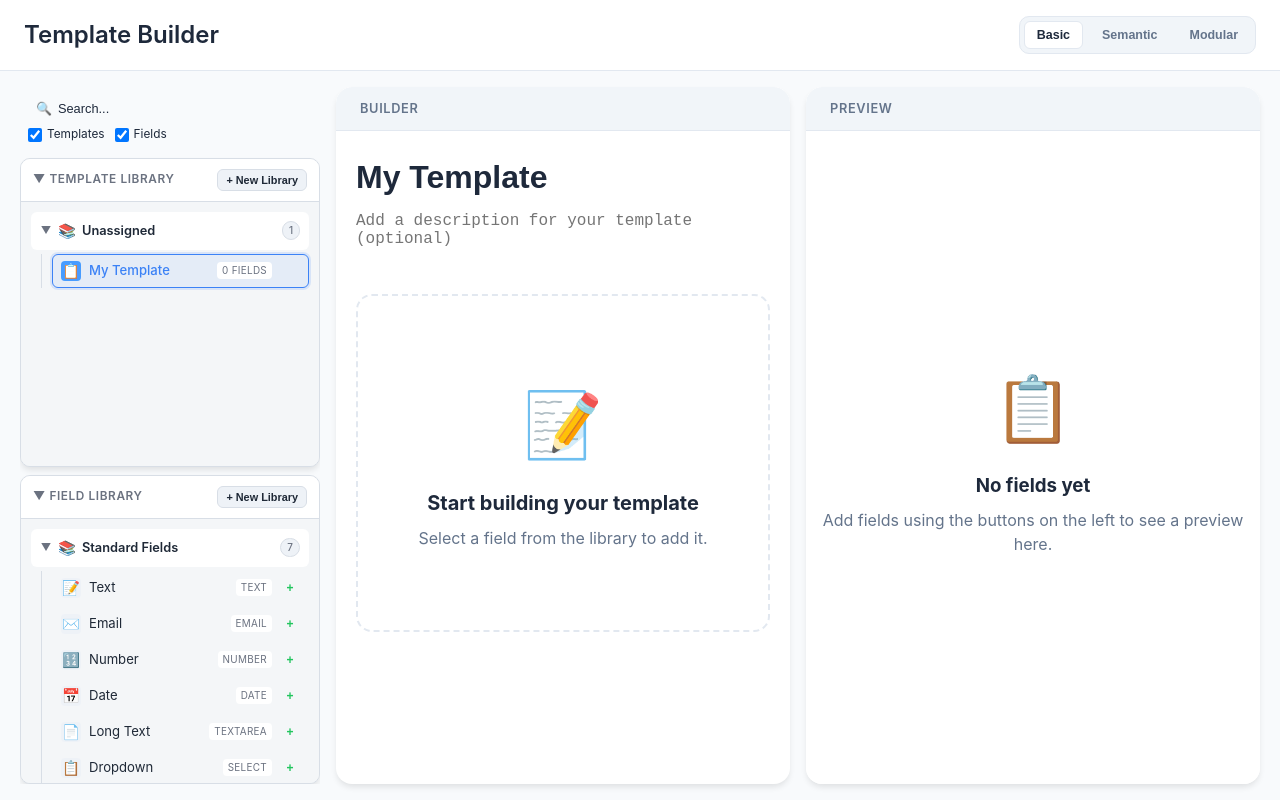
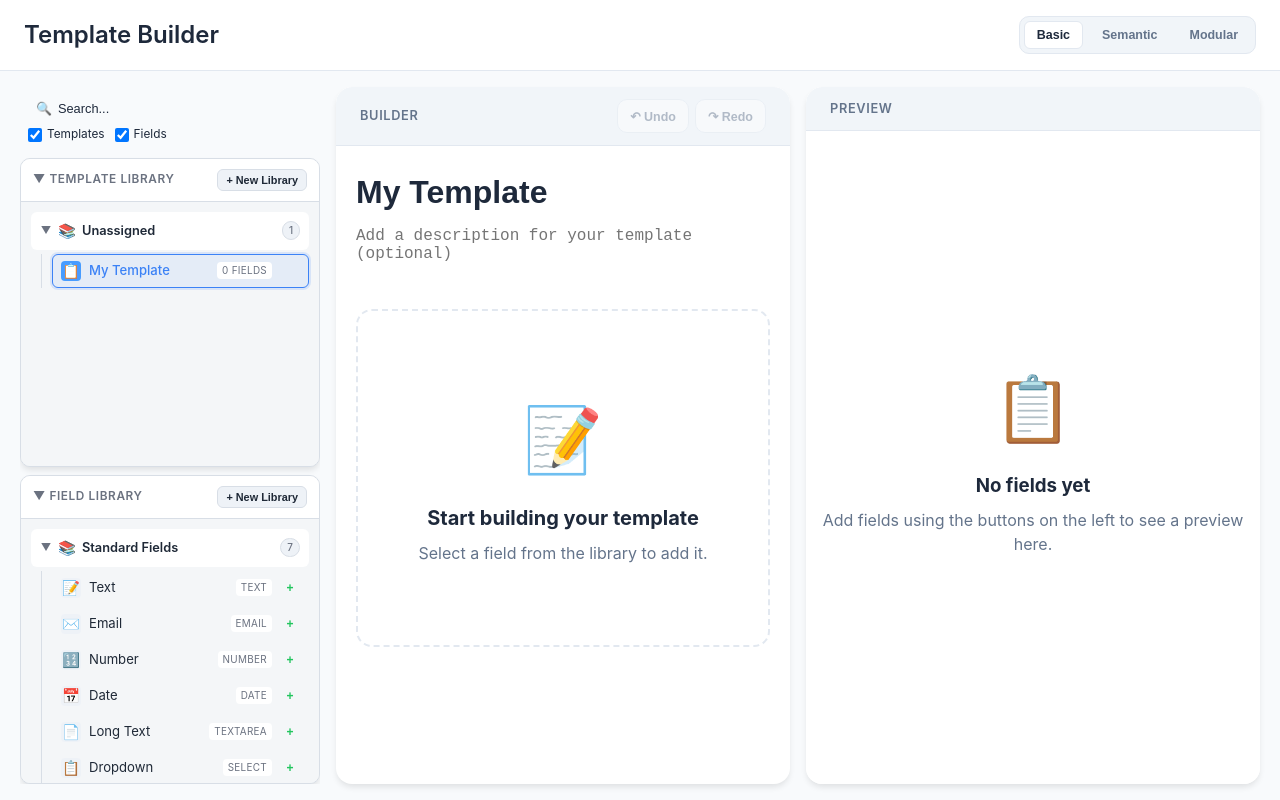
Before and after one commit to ckindermann/cedar-prototype, a React app: page / in a window 1280 px wide. Built offline with nearby package versions, Linux system fonts and the light colour scheme; the HTML template or start-up script is replaced by a standard one.

Commit message:
Add undo/redo

```diff
--- a/src/App.css
+++ b/src/App.css
@@ -302,14 +302,57 @@ body {
   flex-shrink: 0;
 }
 
+.builder-panel-controls {
+  margin-left: auto;
+  display: flex;
+  align-items: center;
+  gap: 8px;
+  text-transform: none;
+  letter-spacing: normal;
+}
+
 .builder-panel-header .version-control {
   margin-left: auto;
   text-transform: none;
   letter-spacing: normal;
 }
 
+.builder-panel-controls .version-control {
+  margin-left: 0;
+}
+
 .builder-panel-header .version-dropdown-trigger {
   min-width: 150px;
+}
+
+.history-control {
+  display: inline-flex;
+  align-items: center;
+  gap: 6px;
+}
+
+.history-button {
+  height: 34px;
+  padding: 0 12px;
+  border: 1px solid var(--border-color);
+  border-radius: var(--radius-md);
+  background: var(--bg-white);
+  color: var(--text-secondary);
+  font-size: 0.78rem;
+  font-weight: 600;
+  cursor: pointer;
+  transition: border-color 0.2s ease, background 0.2s ease, color 0.2s ease;
+}
+
+.history-button:hover:not(:disabled) {
+  border-color: var(--text-muted);
+  background: var(--bg-light);
+  color: var(--text-primary);
+}
+
+.history-button:disabled {
+  opacity: 0.45;
+  cursor: not-allowed;
 }
 
 .split-panel .form-canvas {
--- a/src/App.tsx
+++ b/src/App.tsx
@@ -1,4 +1,4 @@
-import { useState } from 'react'
+import { useEffect, useRef, useState } from 'react'
 import { FormBuilder } from './components/FormBuilder'
 import type {
   BuilderProfile,
@@ -15,6 +15,45 @@ import './App.css'
 const generateId = () => Math.random().toString(36).substring(2, 11);
 const deepClone = <T,>(value: T): T => JSON.parse(JSON.stringify(value));
 const DEFAULT_SELECT_OPTIONS = ['Option 1', 'Option 2', 'Option 3'];
+const HISTORY_LIMIT = 200;
+type HistoryChangeType = 'text' | 'non-text';
+
+interface AppSnapshot {
+  customFields: CustomFieldType[];
+  customFieldVersions: Record<string, CustomFieldVersion[]>;
+  fieldLibraries: FieldLibrary[];
+  templates: FormSchema[];
+  templateVersions: Record<string, TemplateVersion[]>;
+  activeTemplateId: string;
+  templateLibraries: TemplateLibrary[];
+}
+
+const stripFieldForTextDiff = (field: FormField): FormField => ({
+  ...field,
+  label: '',
+  description: '',
+  placeholder: '',
+  nameIri: '',
+  nameIriLabel: '',
+  options: field.options ? [] : undefined,
+});
+
+const stripTemplateForTextDiff = (template: FormSchema): FormSchema => ({
+  ...template,
+  title: '',
+  description: '',
+  nameIri: '',
+  nameIriLabel: '',
+  fields: template.fields.map(stripFieldForTextDiff),
+});
+
+const isTemplateTextOnlyChange = (previous: FormSchema, next: FormSchema): boolean => {
+  const previousCore = stripTemplateForTextDiff(previous);
+  const nextCore = stripTemplateForTextDiff(next);
+
+  if (JSON.stringify(previousCore) !== JSON.stringify(nextCore)) return false;
+  return JSON.stringify(previous) !== JSON.stringify(next);
+};
 
 const buildLatestTemplateVersionMap = (
   templates: FormSchema[],
@@ -189,8 +228,111 @@ function App() {
   });
   const [activeTemplateId, setActiveTemplateId] = useState<string>(initialTemplate.id);
   const [templateLibraries, setTemplateLibraries] = useState<TemplateLibrary[]>([]);
+  const [undoStack, setUndoStack] = useState<AppSnapshot[]>([]);
+  const [redoStack, setRedoStack] = useState<AppSnapshot[]>([]);
+  const lastHistoryChangeTypeRef = useRef<HistoryChangeType | null>(null);
+
+  const createSnapshot = (): AppSnapshot => ({
+    customFields: deepClone(customFields),
+    customFieldVersions: deepClone(customFieldVersions),
+    fieldLibraries: deepClone(fieldLibraries),
+    templates: deepClone(templates),
+    templateVersions: deepClone(templateVersions),
+    activeTemplateId,
+    templateLibraries: deepClone(templateLibraries),
+  });
+
+  const applySnapshot = (snapshot: AppSnapshot) => {
+    setCustomFields(deepClone(snapshot.customFields));
+    setCustomFieldVersions(deepClone(snapshot.customFieldVersions));
+    setFieldLibraries(deepClone(snapshot.fieldLibraries));
+    setTemplates(deepClone(snapshot.templates));
+    setTemplateVersions(deepClone(snapshot.templateVersions));
+    setActiveTemplateId(snapshot.activeTemplateId);
+    setTemplateLibraries(deepClone(snapshot.templateLibraries));
+  };
+
+  const recordHistory = (changeType: HistoryChangeType = 'non-text') => {
+    if (changeType === 'text' && lastHistoryChangeTypeRef.current === 'text') {
+      return;
+    }
+
+    const snapshot = createSnapshot();
+    setUndoStack((prev) => {
+      const next = [...prev, snapshot];
+      return next.length > HISTORY_LIMIT
+        ? next.slice(next.length - HISTORY_LIMIT)
+        : next;
+    });
+    setRedoStack([]);
+    lastHistoryChangeTypeRef.current = changeType;
+  };
+
+  const handleUndo = () => {
+    if (undoStack.length === 0) return;
+    const previousSnapshot = undoStack[undoStack.length - 1];
+    const currentSnapshot = createSnapshot();
+
+    setUndoStack((prev) => prev.slice(0, -1));
+    setRedoStack((prev) => {
+      const next = [...prev, currentSnapshot];
+      return next.length > HISTORY_LIMIT
+        ? next.slice(next.length - HISTORY_LIMIT)
+        : next;
+    });
+    applySnapshot(previousSnapshot);
+    lastHistoryChangeTypeRef.current = null;
+  };
+
+  const handleRedo = () => {
+    if (redoStack.length === 0) return;
+    const nextSnapshot = redoStack[redoStack.length - 1];
+    const currentSnapshot = createSnapshot();
+
+    setRedoStack((prev) => prev.slice(0, -1));
+    setUndoStack((prev) => {
+      const next = [...prev, currentSnapshot];
+      return next.length > HISTORY_LIMIT
+        ? next.slice(next.length - HISTORY_LIMIT)
+        : next;
+    });
+    applySnapshot(nextSnapshot);
+    lastHistoryChangeTypeRef.current = null;
+  };
+
+  useEffect(() => {
+    const handleGlobalKeyDown = (event: KeyboardEvent) => {
+      if (!(event.metaKey || event.ctrlKey)) return;
+
+      const target = event.target as HTMLElement | null;
+      const targetTag = target?.tagName?.toLowerCase();
+      const isTypingTarget = !!target?.isContentEditable ||
+        targetTag === 'input' ||
+        targetTag === 'textarea' ||
+        targetTag === 'select';
+      if (isTypingTarget) return;
+
+      const key = event.key.toLowerCase();
+      const isUndoKey = key === 'z' && !event.shiftKey;
+      const isRedoKey = (key === 'z' && event.shiftKey) || key === 'y';
+
+      if (isUndoKey && undoStack.length > 0) {
+        event.preventDefault();
+        handleUndo();
+      }
+
+      if (isRedoKey && redoStack.length > 0) {
+        event.preventDefault();
+        handleRedo();
+      }
+    };
+
+    window.addEventListener('keydown', handleGlobalKeyDown);
+    return () => window.removeEventListener('keydown', handleGlobalKeyDown);
+  }, [undoStack.length, redoStack.length, undoStack, redoStack]);
 
   const handleSaveCustomField = (field: CustomFieldType, profile: BuilderProfile) => {
+    recordHistory();
     const savedAt = new Date().toISOString();
     const currentVersion = customFields.find((f) => f.id === field.id)?.version || 0;
     const nextVersion = currentVersion + 1 || 1;
@@ -241,6 +383,7 @@ function App() {
   };
 
   const handleSaveLibrary = (library: FieldLibrary) => {
+    recordHistory();
     setFieldLibraries(prev => {
       const existingIndex = prev.findIndex(l => l.id === library.id);
       if (existingIndex >= 0) {
@@ -255,6 +398,12 @@ function App() {
   const activeTemplate = templates.find(t => t.id === activeTemplateId) || templates[0];
 
   const handleUpdateTemplate = (schema: FormSchema, profile: BuilderProfile) => {
+    const previousTemplate = templates.find((template) => template.id === schema.id);
+    const changeType: HistoryChangeType =
+      previousTemplate && isTemplateTextOnlyChange(previousTemplate, schema)
+        ? 'text'
+        : 'non-text';
+    recordHistory(changeType);
     if (profile === 'modular') {
       setTemplates((prev) => prev.map((template) =>
         template.id === schema.id
@@ -288,6 +437,7 @@ function App() {
   const handleSaveTemplateVersion = (templateId: string) => {
     const template = templates.find((t) => t.id === templateId);
     if (!template) return;
+    recordHistory();
 
     const savedAt = new Date().toISOString();
     const history = templateVersions[templateId] || [];
@@ -318,10 +468,12 @@ function App() {
     const history = templateVersions[templateId] || [];
     const versionItem = history.find((item) => item.version === version);
     if (!versionItem) return;
+    recordHistory();
     setTemplates(prev => prev.map(t => t.id === templateId ? deepClone(versionItem.snapshot) : t));
   };
 
   const handleCreateTemplate = (libraryId?: string) => {
+    recordHistory();
     const newTemplate: FormSchema = {
       id: generateId(),
       title: 'Untitled Template',
@@ -346,6 +498,7 @@ function App() {
   };
 
   const handleDeleteTemplate = (id: string) => {
+    recordHistory();
     setTemplates(prev => {
       const filtered = prev.filter(t => t.id !== id);
       // If we deleted the active one, switch to another
@@ -385,6 +538,7 @@ function App() {
   };
 
   const handleMoveTemplate = (templateId: string, targetLibraryId?: string) => {
+    recordHistory();
     setTemplates(prev =>
       prev.map(t =>
         t.id === templateId ? { ...t, libraryId: targetLibraryId } : t
@@ -393,6 +547,7 @@ function App() {
   };
 
   const handleSaveTemplateLibrary = (library: TemplateLibrary) => {
+    recordHistory();
     setTemplateLibraries(prev => {
       const existingIndex = prev.findIndex(l => l.id === library.id);
       if (existingIndex >= 0) {
@@ -405,6 +560,7 @@ function App() {
   };
 
   const handleMoveTemplateLibrary = (libraryId: string, targetParentId?: string) => {
+    recordHistory();
     setTemplateLibraries(prev =>
       prev.map(l =>
         l.id === libraryId ? { ...l, parentId: targetParentId } : l
@@ -413,6 +569,7 @@ function App() {
   };
 
   const handleDeleteTemplateLibrary = (id: string) => {
+    recordHistory();
     // Remove library and unassign any templates that were in it
     setTemplateLibraries(prev => prev.filter(l => l.id !== id));
     setTemplates(prev => prev.map(t =>
@@ -421,6 +578,7 @@ function App() {
   };
 
   const handleMoveCustomField = (fieldTypeId: string, targetLibraryId?: string) => {
+    recordHistory();
     setCustomFields(prev =>
       prev.map(field =>
         field.id === fieldTypeId
@@ -431,6 +589,7 @@ function App() {
   };
 
   const handleMoveFieldLibrary = (libraryId: string, targetParentId?: string) => {
+    recordHistory();
     setFieldLibraries(prev =>
       prev.map(l =>
         l.id === libraryId ? { ...l, parentId: targetParentId } : l
@@ -462,6 +621,10 @@ function App() {
         onDeleteTemplateLibrary={handleDeleteTemplateLibrary}
         onMoveCustomField={handleMoveCustomField}
         onMoveFieldLibrary={handleMoveFieldLibrary}
+        onUndo={handleUndo}
+        onRedo={handleRedo}
+        canUndo={undoStack.length > 0}
+        canRedo={redoStack.length > 0}
       />
     </div>
   );
--- a/src/components/FormBuilder.tsx
+++ b/src/components/FormBuilder.tsx
@@ -67,6 +67,10 @@ interface FormBuilderProps {
   onDeleteTemplateLibrary: (id: string) => void;
   onMoveCustomField: (fieldTypeId: string, targetLibraryId?: string) => void;
   onMoveFieldLibrary: (libraryId: string, targetParentId?: string) => void;
+  onUndo: () => void;
+  onRedo: () => void;
+  canUndo: boolean;
+  canRedo: boolean;
 }
 
 export function FormBuilder({
@@ -91,6 +95,10 @@ export function FormBuilder({
   onDeleteTemplateLibrary,
   onMoveCustomField,
   onMoveFieldLibrary,
+  onUndo,
+  onRedo,
+  canUndo,
+  canRedo,
 }: FormBuilderProps) {
   const schema = activeTemplate;
   const [focusedFieldId, setFocusedFieldId] = useState<string | null>(null);
@@ -397,6 +405,29 @@ export function FormBuilder({
     </div>
   );
 
+  const renderHistoryControls = () => (
+    <div className="history-control">
+      <button
+        type="button"
+        className="history-button"
+        onClick={onUndo}
+        disabled={!canUndo}
+        title="Undo (Ctrl/Cmd+Z)"
+      >
+        ↶ Undo
+      </button>
+      <button
+        type="button"
+        className="history-button"
+        onClick={onRedo}
+        disabled={!canRedo}
+        title="Redo (Ctrl+Y or Ctrl/Cmd+Shift+Z)"
+      >
+        ↷ Redo
+      </button>
+    </div>
+  );
+
   return (
     <div className="form-builder">
       <header className="form-builder-header">
@@ -529,7 +560,10 @@ export function FormBuilder({
           <div className="split-panel builder-panel">
             <div className="split-panel-header builder-panel-header">
               <span className="builder-panel-title">Builder</span>
-              {modularVersioningEnabled && renderVersionControl()}
+              <div className="builder-panel-controls">
+                {renderHistoryControls()}
+                {modularVersioningEnabled && renderVersionControl()}
+              </div>
             </div>
             <main className="form-canvas">
               {isTemplateReadOnlyInProfile && (
```
Also changed, not shown: public/ontology-roots.json.
